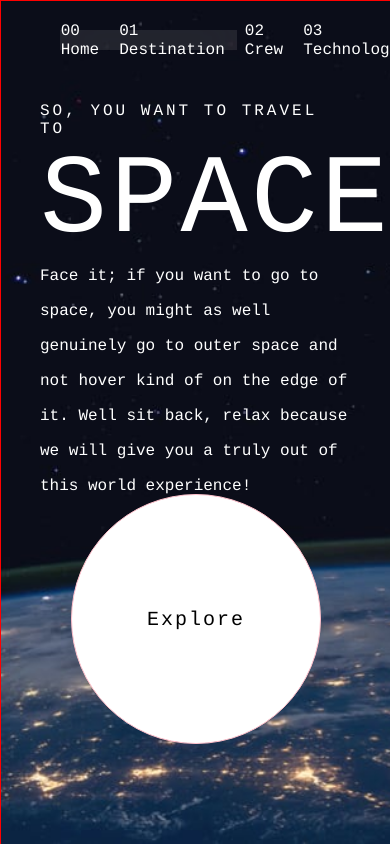
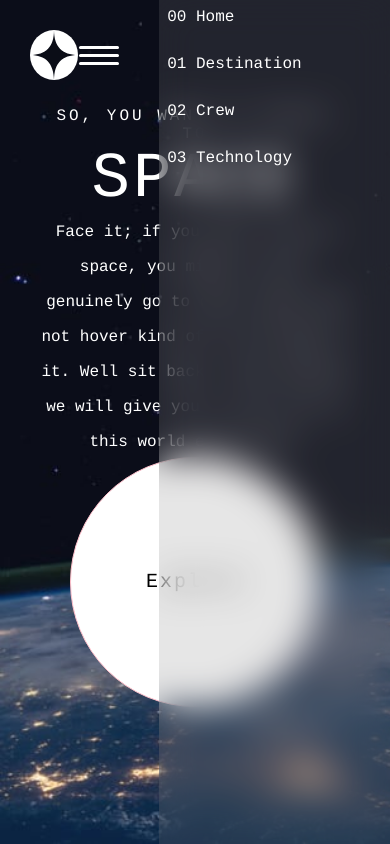
Before and after one commit to programmer686/space, a Next.js app: page / in a window 390 px wide. Built offline with nearby package versions, Linux system fonts and the light colour scheme.

Commit message:
my changes

```diff
--- a/components/DestinationCard.js
+++ b/components/DestinationCard.js
@@ -17,7 +17,7 @@ function DestinationCard(props) {
   return (
     <div className={styles.body}>
 
-        <div>
+        <div className={styles.moonWhereToContainer}>
             <p className={styles.pick}><span className={styles.phase}>01</span> PICK YOUR DESTINATION</p>
             <div className={styles.imageConatiner}>
             <Image
@@ -43,11 +43,11 @@ function DestinationCard(props) {
             <p className={styles.tourInfo}>{props.tourInfo}</p>
             <div className={styles.divider}></div>
             <div className={styles.etaInfo}>
-                <div>
+                <div className={styles.infoConatiners}>
                     <p className={styles.avgDistance}>AVG. DISTANCE</p>
                     <h1 className={styles.avgDistanceNum}>{props.distance}</h1>
                 </div>
-                <div>
+                <div className={styles.infoConatiners}>
                     <p className={styles.etaTime}>EST. TRAVEL TIME</p>
                     <h1 className={styles.etaTimeNum}>{props.travel}</h1>
                 </div>
--- a/components/Header.js
+++ b/components/Header.js
@@ -1,33 +1,52 @@
-import Link from "next/link"
-import Logo from "../public/assets/shared/logo.svg"
-import Image from "next/image"
-import styles from "../styles/Header.module.css"
+import { useState } from "react";
+import  { useEffect } from "react";
+import Link from "next/link";
+import Logo from "../public/assets/shared/logo.svg";
+import Image from "next/image";
+import styles from "../styles/Header.module.css";
 export default function Header() {
+    const [width, setWidth] = useState(0)
+    const [opener, setOpener] = useState(true)
+
+    const navLongBarStyle = {
+        display: opener ? "block" : "none"
+    }
+
+    const handleNavBar = () => {
+        setOpener(prev => !prev)
+    }
     return (
         <nav className={styles.navbar}>
-            <Image
-            src={Logo}
-            alt=""
-            className={styles.logo}
-             />
-            <ul className={styles.navLinkContainer}>
-                <li>
-                    <Link className={styles.linkRoutes} href="/">
+            <div className={styles.logoAndBtn}>
+                <Image
+                src={Logo}
+                alt=""
+                className={styles.logo}
+                />
+                <button  onClick={handleNavBar} className={styles.hamburderMenuContainer}>
+                    <div className={styles.hamburderBars}></div>
+                    <div className={styles.hamburderBars}></div>
+                    <div className={styles.hamburderBars}></div>
+                </button>
+            </div>
+            <ul style={navLongBarStyle} id="linkContainer" className={styles.navLinkContainer}>
+                <li className={styles.li}>
+                    <Link className={styles.li} href="/">
                         <a className={styles.link}>00 Home</a>
                     </Link>
                 </li>
-                <li>
-                    <Link className={styles.linkRoutes}  href="/Destination">
+                <li className={styles.li}>
+                    <Link className={styles.li}  href="/Destination">
                         <a className={styles.link}>01 Destination</a>
                     </Link>
                 </li>
-                <li>
-                    <Link className={styles.linkRoutes}  href="/Crew">
+                <li className={styles.li}>
+                    <Link className={styles.li}  href="/Crew">
                         <a className={styles.link}>02 Crew</a>
                     </Link>
                 </li>
-                <li>
-                    <Link className={styles.linkRoutes}  href="/Technology">
+                <li className={styles.li}>
+                    <Link className={styles.li}  href="/Technology">
                         <a className={styles.link}>03 Technology</a>
                     </Link>
                 </li>
--- a/styles/Header.module.css
+++ b/styles/Header.module.css
@@ -47,5 +47,52 @@
 }
 
 @media (max-width: 480px) {
-   .navbar {width: 10%}
+    .navbar {
+        position: fixed;
+        height: 100vh;
+        justify-content: center;
+        align-items: flex-start;
+        padding: 0;
+    }
+
+    .logoAndBtn {
+        width: 100%;
+        display: flex;
+        justify-content: space-between;
+        z-index: 4;
+        padding: 30px;
+    }
+
+    .hamburderMenuContainer {
+        width: 50px;
+        height: 50px;
+        background: none;
+        border: none;
+        display: block;
+       }
+
+    .hamburderBars {
+        width: 80%;
+        height: 3px;
+        background: white;
+        border-radius: 20px;
+        margin: 5px 0px;
+       }
+
+    .navLinkContainer {
+        text-align: center;
+        backdrop-filter: blur(18px);
+        width: 100vh;
+        height: 100vh;
+
+   }
+   .li {
+    font-size: 1.5rem;
+    width: fit-content;
+    margin-bottom: 20px;
+   }
+
+
+
+
 }
--- a/styles/Home.module.css
+++ b/styles/Home.module.css
@@ -140,25 +140,33 @@
     flex-direction: column;
     justify-content: center;
     align-items: center;
-    border: 1px solid red;
   }
 
   .bodyContainer {
     flex-direction: column;
-    justify-content: center;
+    justify-content: space-evenly;
     align-items: center;
     margin-bottom: 0;
+    height: 90vh;
   }
 
   .textContainer {
     width: 80vw;
     height: fit-content;
     margin-left: 0;
-    margin-bottom: 15%;
+    text-align: center;
+    align-items: center;
+  }
+
+  .textLogo {
+    font-size: 4rem;
+    height: fit-content;
+    margin-bottom: 0;
   }
 
   .textHeader, .texInfo{
     font-size: 1rem;
+    line-height: normal;
   }
 
   .textInfo {
@@ -167,5 +175,6 @@
 
   .btn {
     margin: 0;
+    margin-bottom: 30px;
   }
 }
--- a/styles/destinationCard.module.css
+++ b/styles/destinationCard.module.css
@@ -116,3 +116,92 @@
         max-width: 35%;
     }
 }
+
+@media (max-width: 500px) {
+    .body {
+        flex-direction: column;
+        align-items: center;
+        padding: 0;
+        margin: 0;
+        height: fit-content;
+    }
+
+    .whereToBody {
+        max-height: 100vh;
+        max-width: 100%;
+        padding: 0;
+        margin: 0;
+        justify-content: center;
+        align-items: center;
+    }
+
+    .moonWhereToContainer {
+        display: flex;
+        flex-direction: column;
+        align-items: center;
+        justify-content: flex-start;
+        text-align: center;
+        margin-top: 5vh;
+    }
+
+    .imageConatiner{
+        width: 20vh;
+    }
+
+    .pick {
+        font-size: 1.2rem;
+        margin-left: 0;
+    }
+
+    .btnContainer {
+        width: 100%;
+        justify-content: center;
+        margin-top: 2vh;
+    }
+
+    .btns {
+        font-weight: 100;
+        font-size: 1.2rem;
+    }
+
+    .location {
+        margin: 2vh;
+        text-align: center;
+        height: fit-content;
+    }
+
+    .tourInfo {
+        text-align: center;
+        line-height: 20px;
+        font-size: 0.8rem;
+        padding: 0px 5%;
+    }
+
+    .divider {
+        width: 70%;
+        display: block;
+        margin: 0 auto;
+    }
+
+    .etaInfo {
+        flex-direction: column;
+        width: 100%;
+    }
+
+    .infoConatiners {
+        margin: 5vh 0;
+        display: flex;
+        flex-direction: column;
+        justify-content: center;
+        align-items: center;
+    }
+
+    .etaTime, .etaTimeNum, .avgDistance, .avgDistanceNum {
+        text-align: center;
+        margin: 0;
+        padding: 0;
+        width: fit-content;
+    }
+
+
+}
```
Also changed, not shown: styles/Destination.module.css (+7 -0 lines).
